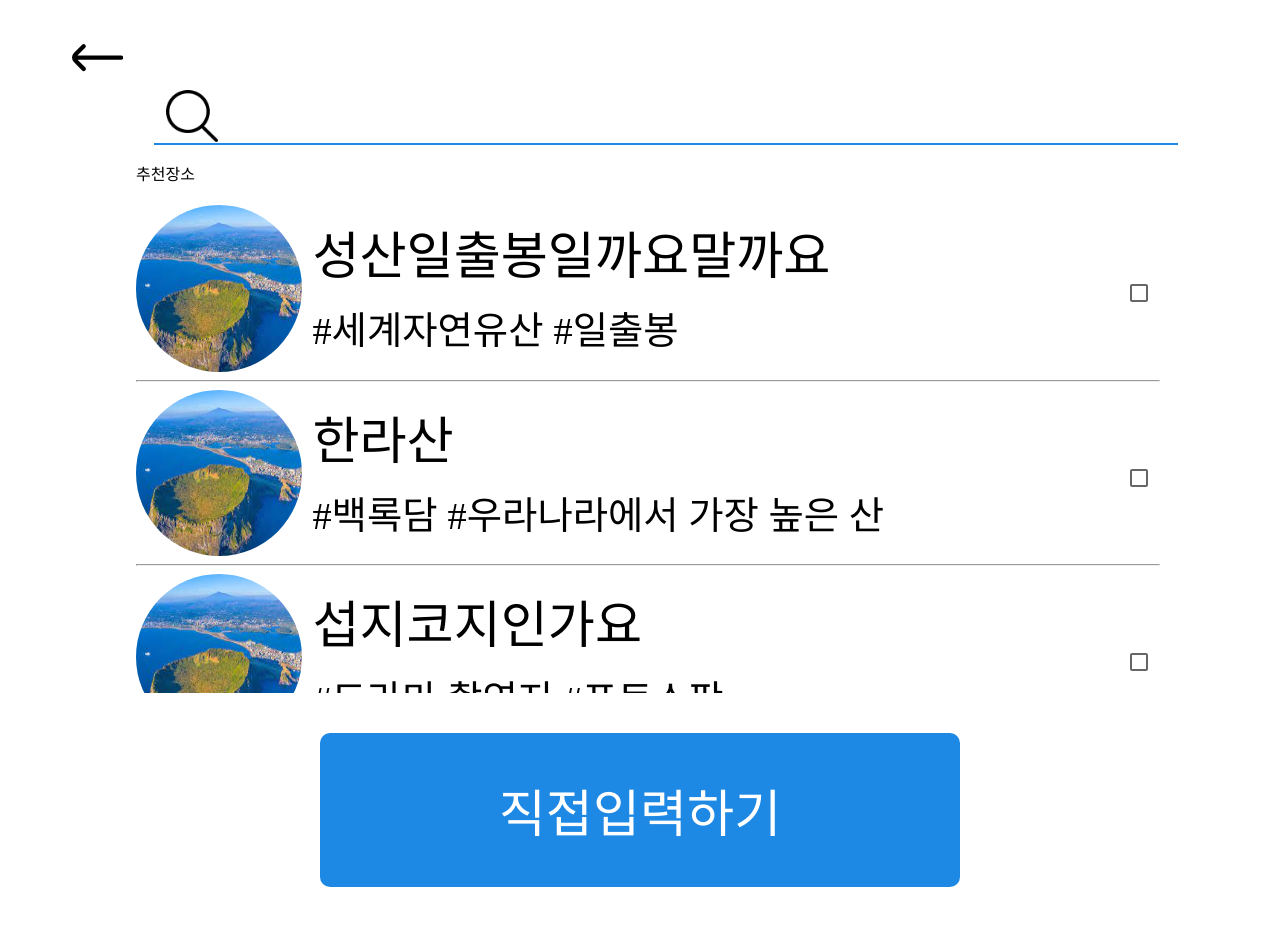
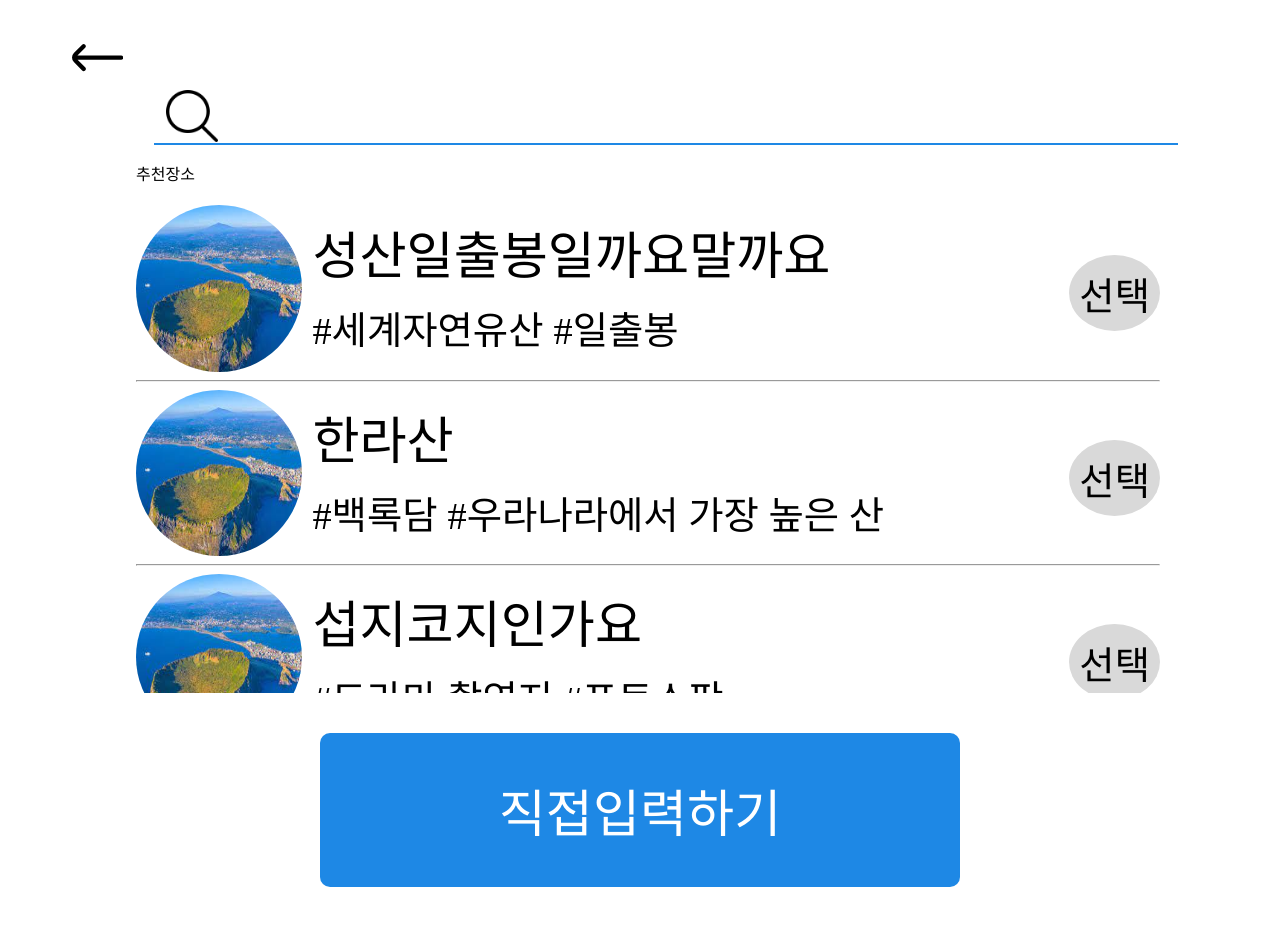
Before and after one commit to sdyoon94/jeju-travel-application, a React (Create React App) app in the folder frontend/: page /placesearch in a window 1280 px wide. Built offline with nearby package versions, Linux system fonts and the light colour scheme; a web font is replaced by a local one.

Commit message:
Feat: "추천 장소 선택 기능 구현" #S07P12A609-147

```diff
--- a/frontend/src/components/PlaceSearch/Recommend.jsx
+++ b/frontend/src/components/PlaceSearch/Recommend.jsx
@@ -1,5 +1,4 @@
 import { useState } from "react"
-import { Checkbox } from "@mui/material"
 import { useDispatch } from "react-redux"
 import { addSpot, deleteSpot } from "store/modules/selectedSpotsSlice"
 
@@ -9,14 +8,13 @@ function Recommend({ spot, isLast }) {
   const dispatch = useDispatch()
 
   const handleClickSpot = (e) => {
-    const name = e.target.name
-    const uid = e.target.value
-    if (checked) {
-      dispatch(deleteSpot(uid))
-    } else {
+    const uid = e.target.id
+    const name = e.target.getAttribute("name")
+    if (!checked) {
       dispatch(addSpot({uid, name}))
     }
-    setChecked(!checked)
+    setChecked(true)
+
   }
 
   return (
@@ -29,13 +27,19 @@ function Recommend({ spot, isLast }) {
             <span className="subcontent-size inline-block" key={idx}>#{tag}</span>
           )}
         </div>
-        <Checkbox
+        <span
+          style={{marginLeft: "auto", alignSelf: "center"}}
+          onClick={handleClickSpot}
+          id={spot.placeUid}
+          name={spot.name}
+          className="select-click" >선택</span>
+        {/* <Checkbox
           onChange={handleClickSpot}
           value={spot.placeUid}
           checked={checked}
           name={spot.name}
           style={{marginLeft: "auto"}}
-        />
+        /> */}
       </div>
       {isLast ? null : <hr />}
     </div>
--- a/frontend/src/components/PlaceSearch/SearchBody.jsx
+++ b/frontend/src/components/PlaceSearch/SearchBody.jsx
@@ -15,9 +15,7 @@ function SearchBody({spotSearch}) {
     )
   } else {
     return (
-      <>
-        <RecommendList />
-      </>
+      <RecommendList />
     )
   }
 }
--- a/frontend/src/components/PlaceSearch/SearchResults.jsx
+++ b/frontend/src/components/PlaceSearch/SearchResults.jsx
@@ -4,7 +4,7 @@
 function SearchResults() {
   return (
     <>
-      <span>검색결과입니다.</span>
+      <h1>검색결과입니다.</h1>
     </>
   )
 }
--- a/frontend/src/routes/placesearch.css
+++ b/frontend/src/routes/placesearch.css
@@ -57,5 +57,12 @@
   padding: 5px;
   background: #D9D9D9;
   border-radius: 10px;
+}
 
+.select-click {
+  font-size: 3vw;
+  background: #D9D9D9;
+  padding: 10px;
+  border-radius: 50%;
+  cursor: pointer;
 }
--- a/frontend/src/store/modules/selectedSpotsSlice.js
+++ b/frontend/src/store/modules/selectedSpotsSlice.js
@@ -11,7 +11,6 @@ const selectedSpotsSlice = createSlice({
       state.push(payload)
     },
     deleteSpot(state, { payload }) {
-      console.log(payload)
       return state.filter(spot => spot.uid !==  payload)
     }
   }
```
